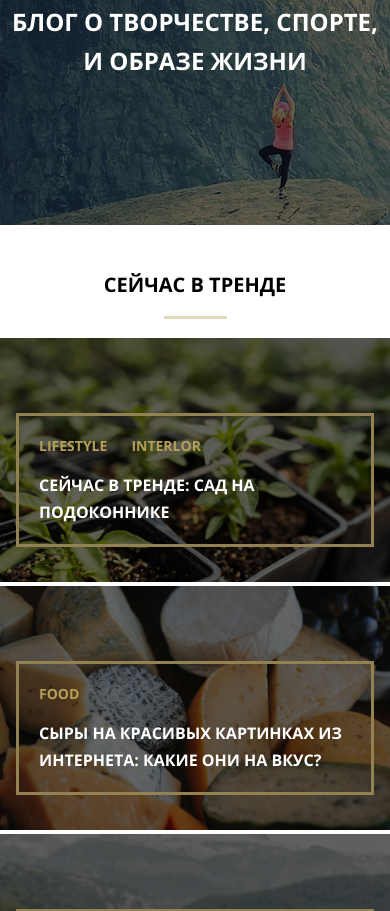
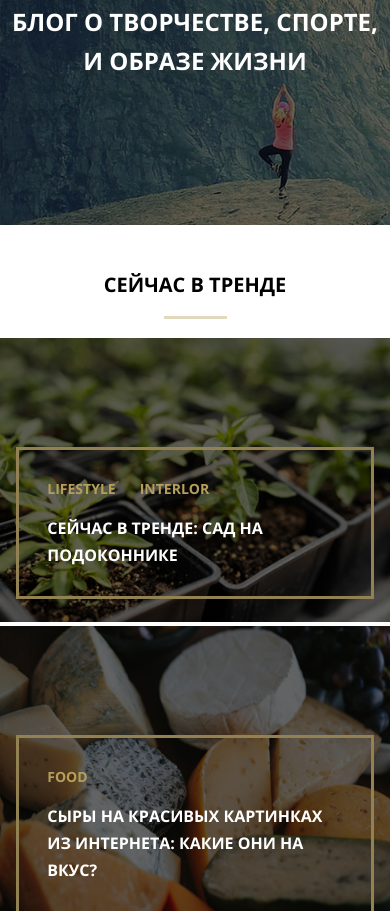
Before and after one commit to AleksaV77/mq-diplom, a plain HTML site: page index.html in a window 390 px wide. Shown: the part 350-1261 px from the top of the page. Drawn offline with Linux system fonts and the light colour scheme; files whose address does not match are found by name.

Commit message:
Add files via upload

```diff
--- a/css/style.css
+++ b/css/style.css
@@ -4,7 +4,7 @@ body{
 
 @font-face {
   font-family: Open Sans;
-	src: url(../fonts/OpenSans-bold.woff);
+	src: url(../fonts/OpenSans-Bold.woff);
 	font-weight: 700;
 	font-style: normal;
 }
@@ -17,11 +17,11 @@ body{
 }
 
 .header {
-  max-width: 1660px;
   background-image: url(../images/banner-bg.jpg);
   background-size: cover;
   position: relative;
   z-index: 1;
+  min-width: 100%;
 }
 
 .header::after {
@@ -84,7 +84,7 @@ body{
 }
 
 .header-title {
-  width: 680px;
+  max-width: 680px;
   font-family: 'Open Sans';
   font-weight: bold;
   font-size: 45px;
@@ -96,11 +96,7 @@ body{
   padding-bottom: 145px;
 }
 
-/*TRENGS*/
-
-.section-trends {
-  max-width: 1660px;
-}
+/*TRENDS*/
 
 .trends-title,
 .popup-title {
@@ -119,6 +115,8 @@ body{
 }
 
 .trend {
+  box-sizing: border-box;
+  padding: 0 25px 15px;
   position: relative;
   flex: 1 1 35%;
   display: flex;
@@ -163,10 +161,9 @@ body{
 .trend-link-text {
   display: flex;
   flex-wrap: wrap;
-  margin: 0 10% 17%;
+  padding: 8%;
   margin-top: auto;
-  outline: 3px solid #918153;
-  outline-offset: 20px;
+  border: 3px solid #918153;
   z-index: 1;
   height: fit-content;
 }
@@ -795,7 +792,6 @@ body{
   }
 
   .content {
-    max-width: 768px;
     padding: 50px 35px 0;
   }
 
@@ -890,14 +886,11 @@ body{
   .trend {
     margin-bottom: 4px;
     margin-left: 0;
+    padding: 28% 4% 6%;
   }
 
   .trend:last-child {
     margin-bottom: 0;
-  }
-
-  .trend-link-text {
-    margin: 25% 10% 15%;
   }
 
   .trend-link-item {
@@ -1014,6 +1007,7 @@ body{
   .trend {
     margin-left: 4px;
     height: 245px;
+    padding-top: 0;
   }
 
   .trend:nth-child(3) {
```
